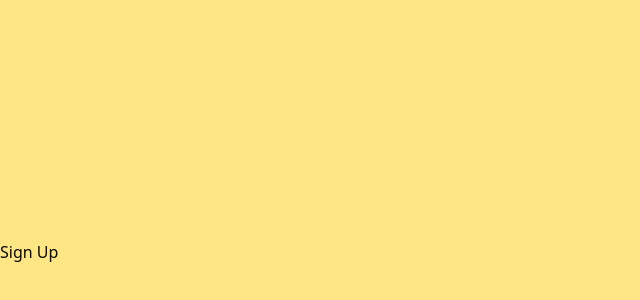
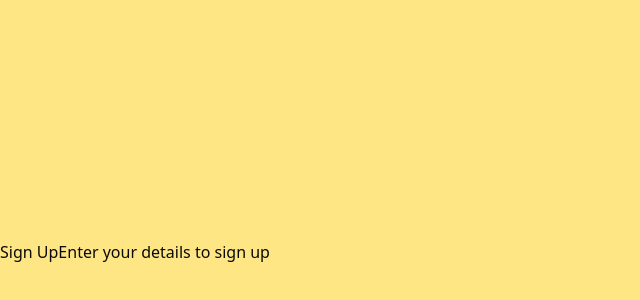
Before and after one commit to Beaskyy/meetai, a Next.js app: page /auth/sign-in in a window 1280 px wide. Shown: the part 148-448 px from the top of the page, without its empty margins (0-640 px from the left). Built offline with nearby package versions, Linux system fonts and the light colour scheme.

Commit message:
UI update

```diff
--- a/src/app/auth/layout.tsx
+++ b/src/app/auth/layout.tsx
@@ -3,7 +3,7 @@ const Signup = () => {
   return (
     <div className="flex justice items-center min-h-screen bg-amber-200">
       <h2>Sign Up</h2>
-      {/* <p>Enter your details to sign up</p> */}
+      <p>Enter your details to sign up</p>
 
     </div>
   )
```
